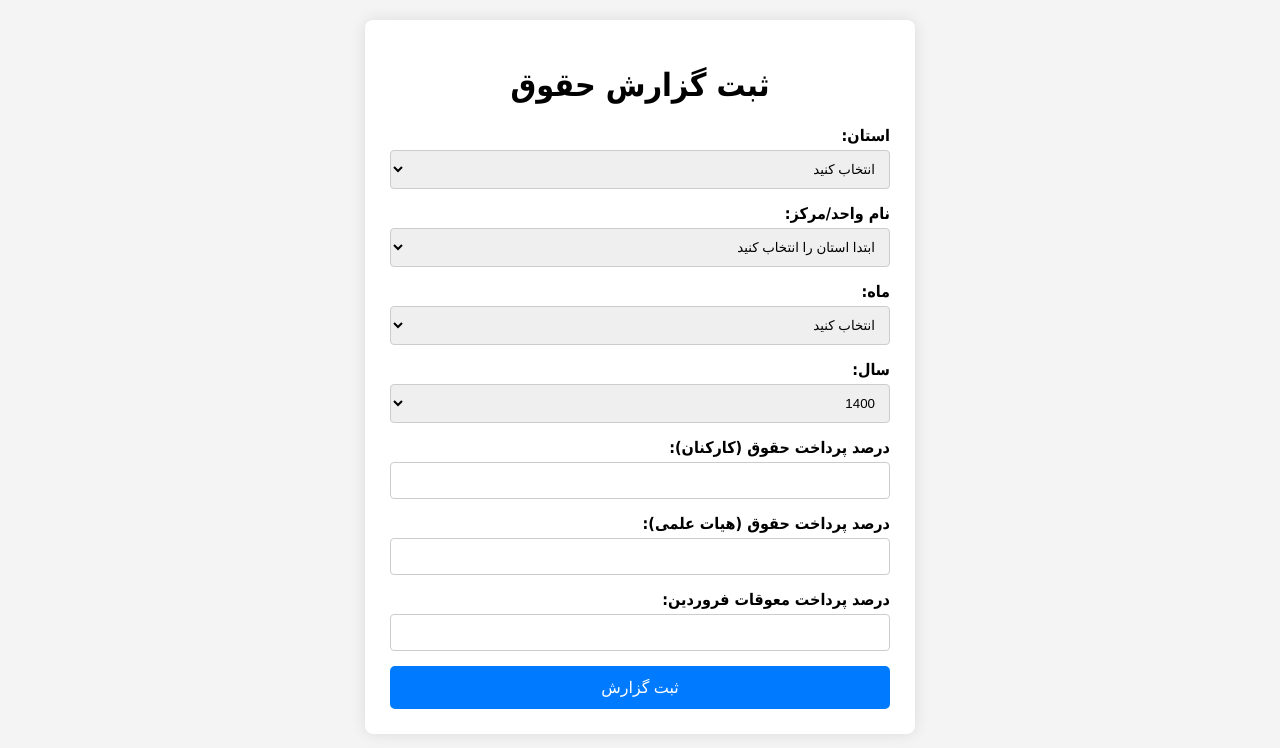
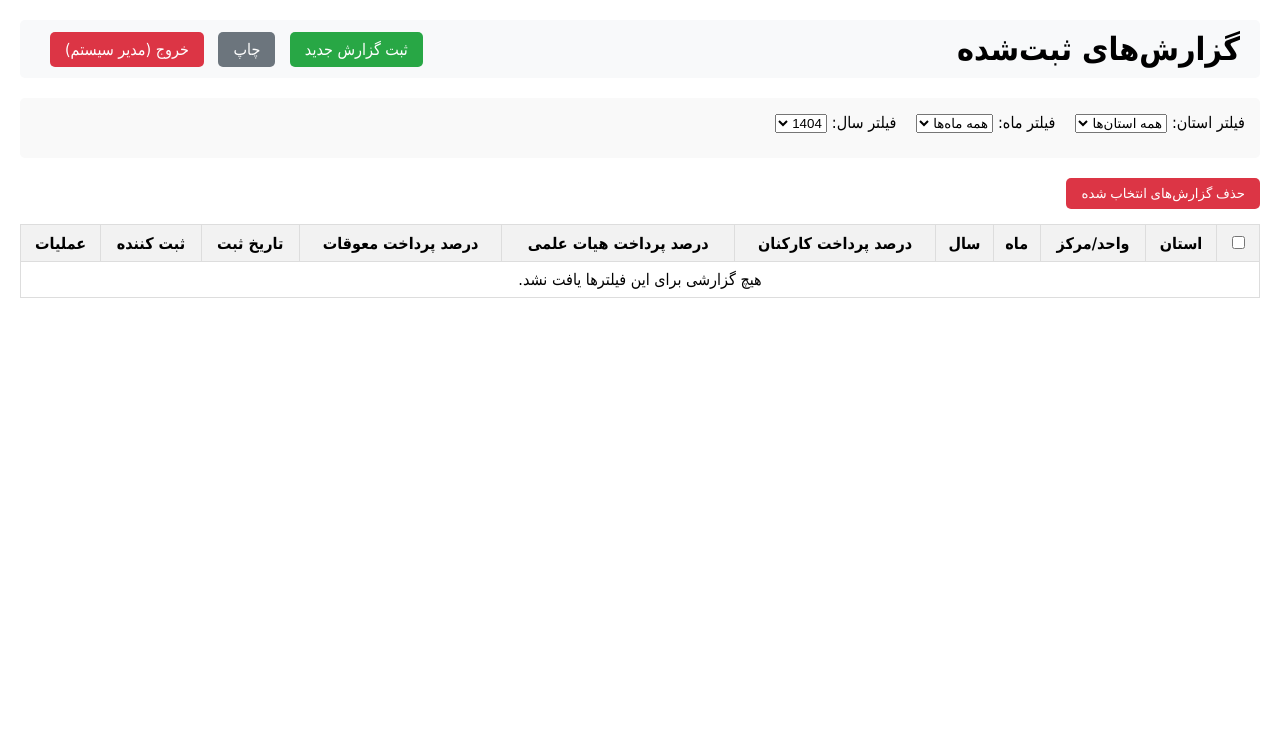
Before and after one commit to mortezaha/salary-reports, a Flask app: page / in a window 1280 px wide. Shown: the top 748 px of the page. Run offline with Flask 3, Linux system fonts and the light colour scheme; a user stored in the database is signed in; data that the repository does not hold is empty.

Commit message:
feat: phase 2 - add edit, delete, bulk delete and print

```diff
--- a/app.py
+++ b/app.py
@@ -21,13 +21,8 @@ PROVINCE_UNITS = {
     "کرمانشاه": ["کرمانشاه", "اسلام آباد غرب", "کنگاور", "صحنه", "مرکز روانسر", "مرکز هرسین", "گیلانغرب", "مرکز قصر شیرین", "مرکز سنقر کلیایی"],
     "لرستان": ["واحد خرم آباد", "واحد بروجرد", "واحد الیگودرز", "واحد دورود"]
 }
-MONTHS = [
-    "فروردین", "اردیبهشت", "خرداد", "تیر", "مرداد", "شهریور",
-    "مهر", "آبان", "آذر", "دی", "بهمن", "اسفند"
-]
-# لیست سال‌ها برای کشویی
+MONTHS = ["فروردین", "اردیبهشت", "خرداد", "تیر", "مرداد", "شهریور", "مهر", "آبان", "آذر", "دی", "بهمن", "اسفند"]
 YEARS = [str(y) for y in range(1400, 1411)]
-
 
 # --- مدل کاربر ---
 class User(UserMixin):
@@ -35,15 +30,12 @@ class User(UserMixin):
         self.id = id
         self.username = username
         self.password_hash = password_hash
-        self.display_name = display_name # نام فارسی برای نمایش
+        self.display_name = display_name
 
-users = {
-    1: User(1, 'admin', generate_password_hash('password'), 'مدیر سیستم')
-}
+users = { 1: User(1, 'admin', generate_password_hash('password'), 'مدیر سیستم') }
 
 @login_manager.user_loader
-def load_user(user_id):
-    return users.get(int(user_id))
+def load_user(user_id): return users.get(int(user_id))
 
 # --- توابع دیتابیس ---
 def get_db_connection():
@@ -71,10 +63,8 @@ def ensure_db_exists():
         ''')
         conn.commit()
         conn.close()
-
 ensure_db_exists()
 
-# --- توابع کمکی ---
 def to_persian_number(s):
     persian_digits = "۰۱۲۳۴۵۶۷۸۹"
     s = str(s)
@@ -84,46 +74,30 @@ def to_persian_number(s):
 @app.route('/login', methods=['GET', 'POST'])
 def login():
     if request.method == 'POST':
-        username = request.form['username']
-        password = request.form['password']
+        username = request.form['username']; password = request.form['password']
         user = next((u for u in users.values() if u.username == username), None)
         if user and check_password_hash(user.password_hash, password):
-            login_user(user)
-            flash('با موفقیت وارد شدید.', 'success')
-            return redirect(url_for('index'))
-        else:
-            flash('نام کاربری یا رمز عبور اشتباه است.', 'danger')
+            login_user(user); flash('با موفقیت وارد شدید.', 'success'); return redirect(url_for('index'))
+        else: flash('نام کاربری یا رمز عبور اشتباه است.', 'danger')
     return render_template('login.html')
 
 @app.route('/logout')
 @login_required
 def logout():
-    logout_user()
-    flash('با موفقیت خارج شدید.', 'info')
-    return redirect(url_for('login'))
+    logout_user(); flash('با موفقیت خارج شدید.', 'info'); return redirect(url_for('login'))
 
 @app.route('/')
 @login_required
 def index():
     conn = get_db_connection()
-
-    # دریافت مقادیر فیلتر از URL
-    filter_province = request.args.get('province', '')
-    filter_month = request.args.get('month', '')
-    filter_year = request.args.get('year', '1404')
-
-    query = 'SELECT * FROM reports WHERE 1=1'
-    params = []
-
+    filter_province = request.args.get('province', ''); filter_month = request.args.get('month', ''); filter_year = request.args.get('year', '1404')
+    query = 'SELECT * FROM reports WHERE 1=1'; params = []
     if filter_province: query += ' AND province = ?'; params.append(filter_province)
     if filter_month: query += ' AND month = ?'; params.append(filter_month)
     if filter_year: query += ' AND year = ?'; params.append(filter_year)
-
     query += ' ORDER BY year DESC, month DESC, submission_date DESC'
-
     reports = conn.execute(query, params).fetchall()
     conn.close()
-
     return render_template('index.html', reports=reports, months=MONTHS, years=YEARS,
                            selected_province=filter_province, selected_month=filter_month, selected_year=filter_year,
                            provinces=PROVINCE_UNITS.keys(), to_persian_number=to_persian_number)
@@ -133,28 +107,68 @@ def index():
 def add_report():
     return render_template('add_report.html', months=MONTHS, years=YEARS, provinces=PROVINCE_UNITS.keys())
 
+# مسیر ویرایش
+@app.route('/edit/<int:report_id>')
+@login_required
+def edit_report(report_id):
+    conn = get_db_connection()
+    report = conn.execute('SELECT * FROM reports WHERE id = ?', (report_id,)).fetchone()
+    conn.close()
+    if report is None:
+        flash('گزارش یافت نشد.', 'danger')
+        return redirect(url_for('index'))
+    return render_template('add_report.html', report=report, months=MONTHS, years=YEARS, provinces=PROVINCE_UNITS.keys())
+
+# مسیر ثبت (هم برای جدید و هم برای ویرایش)
 @app.route('/submit', methods=['POST'])
 @login_required
 def submit():
-    province = request.form['province']
-    unit_name = request.form['unit_name']
-    month = request.form['month']
-    year = request.form['year']
-    staff_payment = request.form['staff_payment']
-    faculty_payment = request.form['faculty_payment']
-    arrears_payment = request.form['arrears_payment'] # فیلد جدید
+    report_id = request.form.get('report_id') # دریافت آیدی در حالت ویرایش
+    province = request.form['province']; unit_name = request.form['unit_name']; month = request.form['month']; year = request.form['year']
+    staff_payment = request.form['staff_payment']; faculty_payment = request.form['faculty_payment']; arrears_payment = request.form['arrears_payment']
 
     if province and unit_name and month and year:
         conn = get_db_connection()
-        conn.execute(
-            'INSERT INTO reports (province, unit_name, month, year, staff_payment, faculty_payment, arrears_payment, submitted_by) VALUES (?, ?, ?, ?, ?, ?, ?, ?)',
-            (province, unit_name, month, year, staff_payment, faculty_payment, arrears_payment, current_user.display_name)
-        )
-        conn.commit()
-        conn.close()
-        flash('گزارش با موفقیت ثبت شد.', 'success')
+        if report_id: # حالت ویرایش
+            conn.execute('UPDATE reports SET province = ?, unit_name = ?, month = ?, year = ?, staff_payment = ?, faculty_payment = ?, arrears_payment = ? WHERE id = ?',
+                        (province, unit_name, month, year, staff_payment, faculty_payment, arrears_payment, report_id))
+            flash('گزارش با موفقیت ویرایش شد.', 'success')
+        else: # حالت ثبت جدید
+            conn.execute('INSERT INTO reports (province, unit_name, month, year, staff_payment, faculty_payment, arrears_payment, submitted_by) VALUES (?, ?, ?, ?, ?, ?, ?, ?)',
+                        (province, unit_name, month, year, staff_payment, faculty_payment, arrears_payment, current_user.display_name))
+            flash('گزارش با موفقیت ثبت شد.', 'success')
+        conn.commit(); conn.close()
         return redirect(url_for('index'))
     return "لطفاً فیلدهای ضروری را پر کنید.", 400
+
+# مسیر حذف
+@app.route('/delete/<int:report_id>', methods=['POST'])
+@login_required
+def delete_report(report_id):
+    conn = get_db_connection()
+    conn.execute('DELETE FROM reports WHERE id = ?', (report_id,))
+    conn.commit()
+    conn.close()
+    flash('گزارش با موفقیت حذف شد.', 'info')
+    return redirect(url_for('index'))
+
+# مسیر حذف گروهی
+@app.route('/bulk_delete', methods=['POST'])
+@login_required
+def bulk_delete():
+    report_ids = request.form.getlist('report_ids')
+    if not report_ids:
+        flash('هیچ گزارشی برای حذف انتخاب نشده است.', 'warning')
+        return redirect(url_for('index'))
+
+    placeholders = ','.join('?' for _ in report_ids)
+    conn = get_db_connection()
+    conn.execute(f'DELETE FROM reports WHERE id IN ({placeholders})', report_ids)
+    conn.commit()
+    conn.close()
+    flash(f'{to_persian_number(len(report_ids))} گزارش با موفقیت حذف شدند.', 'info')
+    return redirect(url_for('index'))
+
 
 @app.route('/get_units/<province>')
 @login_required
--- a/templates/index.html
+++ b/templates/index.html
@@ -2,56 +2,121 @@
 <html lang="fa" dir="rtl">
 <head>
     <meta charset="UTF-8">
-    <title>{% if report %}ویرایش گزارش{% else %}ثبت گزارش جدید{% endif %}</title>
+    <title>داشبورد گزارش حقوق</title>
     <style>
-        body { font-family: 'Tahoma', sans-serif; margin: 20px; background-color: #f4f4f4; }
-        .form-container { max-width: 500px; margin: 20px auto; padding: 25px; background-color: #fff; border-radius: 8px; box-shadow: 0 0 15px rgba(0,0,0,0.1); }
-        .form-group { margin-bottom: 15px; }
-        label { display: block; margin-bottom: 5px; font-weight: bold; }
-        input[type="text"], select { width: 100%; padding: 10px; border: 1px solid #ccc; border-radius: 4px; box-sizing: border-box; }
-        .submit-btn { width: 100%; background-color: #007bff; color: white; padding: 12px; border: none; border-radius: 5px; cursor: pointer; font-size: 16px; }
-        .submit-btn:hover { background-color: #0056b3; }
+        body { font-family: 'Tahoma', sans-serif; margin: 20px; }
+        .header { display: flex; justify-content: space-between; align-items: center; background-color: #f8f9fa; padding: 10px 20px; border-radius: 5px; margin-bottom: 20px; }
+        .header h1 { margin: 0; }
+        .header-actions a { margin-left: 10px; text-decoration: none; padding: 8px 15px; border-radius: 5px; color: white; }
+        .add-btn { background-color: #28a745; }
+        .logout-btn { background-color: #dc3545; }
+        .print-btn { background-color: #6c757d; }
+        .filter-form { background-color: #f9f9f9; padding: 15px; border-radius: 5px; margin-bottom: 20px; }
+        .filter-form div { display: inline-block; margin-left: 15px; margin-bottom: 10px; }
+        .filter-form label { display: inline-block; margin-left: 5px; }
+        .filter-btn { background-color: #17a2b8; color: white; padding: 8px 15px; border: none; border-radius: 5px; cursor: pointer; }
+        .bulk-actions { margin-bottom: 15px; }
+        .bulk-actions button { background-color: #dc3545; color: white; padding: 8px 15px; border: none; border-radius: 5px; cursor: pointer; }
+        table { width: 100%; border-collapse: collapse; }
+        th, td { border: 1px solid #ddd; padding: 8px; text-align: center; }
+        th { background-color: #f2f2f2; }
+        .action-btns a { margin: 0 5px; text-decoration: none; padding: 4px 8px; border-radius: 3px; color: white; font-size: 12px; }
+        .edit-btn { background-color: #ffc107; }
+        .delete-btn { background-color: #dc3545; }
+        .alert { padding: 10px; margin-bottom: 15px; border-radius: 4px; }
+        .alert-success { background-color: #d4edda; color: #155724; }
+        .alert-danger { background-color: #f8d7da; color: #721c24; }
+        .alert-info { background-color: #d1ecf1; color: #0c5460; }
+        .alert-warning { background-color: #fff3cd; color: #856404; }
+
+        /* استایل چاپ */
+        @media print {
+            body { font-size: 10pt; }
+            .header, .filter-form, .bulk-actions, .action-btns, th:last-child, td:last-child { display: none; }
+            table { border: 1px solid #000; }
+            th, td { border: 1px solid #000; padding: 5px; }
+        }
     </style>
 </head>
 <body>
-    <div class="form-container">
-        <h1 style="text-align: center;">{% if report %}ویرایش گزارش حقوق{% else %}ثبت گزارش حقوق{% endif %}</h1>
-        <!-- فرم به صورت پویا به مسیر درست ارسال می‌شود -->
-        <form action="{% if report %}{{ url_for('submit') }}?report_id={{ report.id }}{% else %}{{ url_for('submit') }}{% endif %}" method="post">
-            <!-- یک فیلد مخفی برای ارسال آیدی در حالت ویرایش -->
-            {% if report %}
-            <input type="hidden" name="report_id" value="{{ report.id }}">
-            {% endif %}
+    <div class="header">
+        <h1>گزارش‌های ثبت‌شده</h1>
+        {% if current_user.is_authenticated %}
+            <div class="header-actions">
+                <a href="{{ url_for('add_report') }}" class="add-btn">ثبت گزارش جدید</a>
+                <a href="#" onclick="window.print()" class="print-btn">چاپ</a>
+                <a href="{{ url_for('logout') }}" class="logout-btn">خروج ({{ current_user.display_name }})</a>
+            </div>
+        {% endif %}
+    </div>
 
-            <div class="form-group"><label for="province">استان:</label><select name="province" id="province" required><option value="">انتخاب کنید</option>{% for prov in provinces %}<option value="{{ prov }}" {% if report and report.province == prov %}selected{% endif %}>{{ prov }}</option>{% endfor %}</select></div>
-            <div class="form-group"><label for="unit_name">نام واحد/مرکز:</label><select name="unit_name" id="unit_name" required><option value="">ابتدا استان را انتخاب کنید</option>{% if report %}<option value="{{ report.unit_name }}" selected>{{ report.unit_name }}</option>{% endif %}</select></div>
-            <div class="form-group"><label for="month">ماه:</label><select name="month" required><option value="">انتخاب کنید</option>{% for m in months %}<option value="{{ m }}" {% if report and report.month == m %}selected{% endif %}>{{ m }}</option>{% endfor %}</select></div>
-            <div class="form-group"><label for="year">سال:</label><select name="year" required>{% for y in years %}<option value="{{ y }}" {% if report and report.year == y %}selected{% endif %}>{{ y }}</option>{% endfor %}</select></div>
-            <div class="form-group"><label for="staff_payment">درصد پرداخت حقوق (کارکنان):</label><input type="text" id="staff_payment" name="staff_payment" value="{% if report %}{{ report.staff_payment }}{% endif %}"></div>
-            <div class="form-group"><label for="faculty_payment">درصد پرداخت حقوق (هیات علمی):</label><input type="text" id="faculty_payment" name="faculty_payment" value="{% if report %}{{ report.faculty_payment }}{% endif %}"></div>
-            <div class="form-group"><label for="arrears_payment">درصد پرداخت معوقات فروردین:</label><input type="text" id="arrears_payment" name="arrears_payment" value="{% if report %}{{ report.arrears_payment }}{% endif %}"></div>
-            <button type="submit" class="submit-btn">{% if report %}ویرایش گزارش{% else %}ثبت گزارش{% endif %}</button>
-        </form>
-    </div>
+    {% with messages = get_flashed_messages(with_categories=true) %}
+        {% if messages %}
+            {% for category, message in messages %}
+                <div class="alert alert-{{ category }}">{{ message }}</div>
+            {% endfor %}
+        {% endif %}
+    {% endwith %}
+
+    <form id="filterForm" class="filter-form">
+        <div><label for="filter_province">فیلتر استان:</label><select name="province" id="filter_province"><option value="">همه استان‌ها</option>{% for prov in provinces %}<option value="{{ prov }}" {% if prov == selected_province %}selected{% endif %}>{{ prov }}</option>{% endfor %}</select></div>
+        <div><label for="filter_month">فیلتر ماه:</label><select name="month" id="filter_month"><option value="">همه ماه‌ها</option>{% for m in months %}<option value="{{ m }}" {% if m == selected_month %}selected{% endif %}>{{ m }}</option>{% endfor %}</select></div>
+        <div><label for="filter_year">فیلتر سال:</label><select name="year" id="filter_year">{% for y in years %}<option value="{{ y }}" {% if y == selected_year %}selected{% endif %}>{{ y }}</option>{% endfor %}</select></div>
+    </form>
+
+    <form id="bulkDeleteForm" action="{{ url_for('bulk_delete') }}" method="post" style="display: inline;">
+        <div class="bulk-actions">
+            <button type="submit" onclick="return confirm('آیا از حذف گزارش‌های انتخاب شده اطمینان دارید؟');">حذف گزارش‌های انتخاب شده</button>
+        </div>
+        <table id="reportsTable">
+            <thead>
+                <tr>
+                    <th><input type="checkbox" id="selectAll"></th>
+                    <th>استان</th><th>واحد/مرکز</th><th>ماه</th><th>سال</th><th>درصد پرداخت کارکنان</th><th>درصد پرداخت هیات علمی</th><th>درصد پرداخت معوقات</th><th>تاریخ ثبت</th><th>ثبت کننده</th><th>عملیات</th>
+                </tr>
+            </thead>
+            <tbody>
+                {% for report in reports %}
+                <tr>
+                    <td><input type="checkbox" name="report_ids" value="{{ report['id'] }}"></td>
+                    <td>{{ report['province'] }}</td><td>{{ report['unit_name'] }}</td><td>{{ report['month'] }}</td><td>{{ report['year'] }}</td>
+                    <td>{{ report['staff_payment'] or '-' }}</td><td>{{ report['faculty_payment'] or '-' }}</td><td>{{ report['arrears_payment'] or '-' }}</td>
+                    <td>{{ report['submission_date'] }}</td><td>{{ report['submitted_by'] or '-' }}</td>
+                    <td class="action-btns">
+                        <a href="{{ url_for('edit_report', report_id=report['id']) }}" class="edit-btn">ویرایش</a>
+                        <form action="{{ url_for('delete_report', report_id=report['id']) }}" method="post" style="display:inline;">
+                            <button type="submit" class="delete-btn" onclick="return confirm('آیا از حذف این گزارش اطمینان دارید؟');">حذف</button>
+                        </form>
+                    </td>
+                </tr>
+                {% else %}
+                <tr><td colspan="12">هیچ گزارشی برای این فیلترها یافت نشد.</td></tr>
+                {% endfor %}
+            </tbody>
+        </table>
+    </form>
 
 <script>
     document.addEventListener('DOMContentLoaded', function() {
-        const provinceSelect = document.getElementById('province');
-        const unitSelect = document.getElementById('unit_name');
+        const filterForm = document.getElementById('filterForm');
+        const filterSelects = filterForm.querySelectorAll('select');
+        const selectAllCheckbox = document.getElementById('selectAll');
+        const reportCheckboxes = document.querySelectorAll('input[name="report_ids"]');
 
-        provinceSelect.addEventListener('change', function() {
-            const selectedProvince = this.value;
-            unitSelect.innerHTML = '<option value="">در حال بارگذاری...</option>'; unitSelect.disabled = true;
-            if (selectedProvince) {
-                fetch(`/get_units/${selectedProvince}`, { credentials: 'same-origin' })
-                    .then(response => response.json())
-                    .then(units => {
-                        unitSelect.innerHTML = '<option value="">یک واحد را انتخاب کنید</option>';
-                        units.forEach(unit => { const option = document.createElement('option'); option.value = unit; option.textContent = unit; unitSelect.appendChild(option); });
-                        unitSelect.disabled = false;
-                    })
-                    .catch(error => { console.error('خطا در دریافت واحدها:', error); unitSelect.innerHTML = '<option value="">خطا در بارگذاری</option>'; });
-            } else { unitSelect.innerHTML = '<option value="">ابتدا استان را انتخاب کنید</option>'; unitSelect.disabled = true; }
+        function updateTable() {
+            const formData = new FormData(filterForm);
+            const params = new URLSearchParams(formData);
+            fetch('/?' + params.toString()).then(response => response.text()).then(html => {
+                const parser = new DOMParser();
+                const newDoc = parser.parseFromString(html, 'text/html');
+                const newTableBody = newDoc.querySelector('#reportsTable tbody');
+                document.querySelector('#reportsTable tbody').innerHTML = newTableBody.innerHTML;
+            });
+        }
+        filterSelects.forEach(select => select.addEventListener('change', updateTable));
+
+        selectAllCheckbox.addEventListener('change', function() {
+            reportCheckboxes.forEach(cb => cb.checked = this.checked);
         });
     });
 </script>
```
Also changed, not shown: templates/add_report.html (+41 -106 lines).
